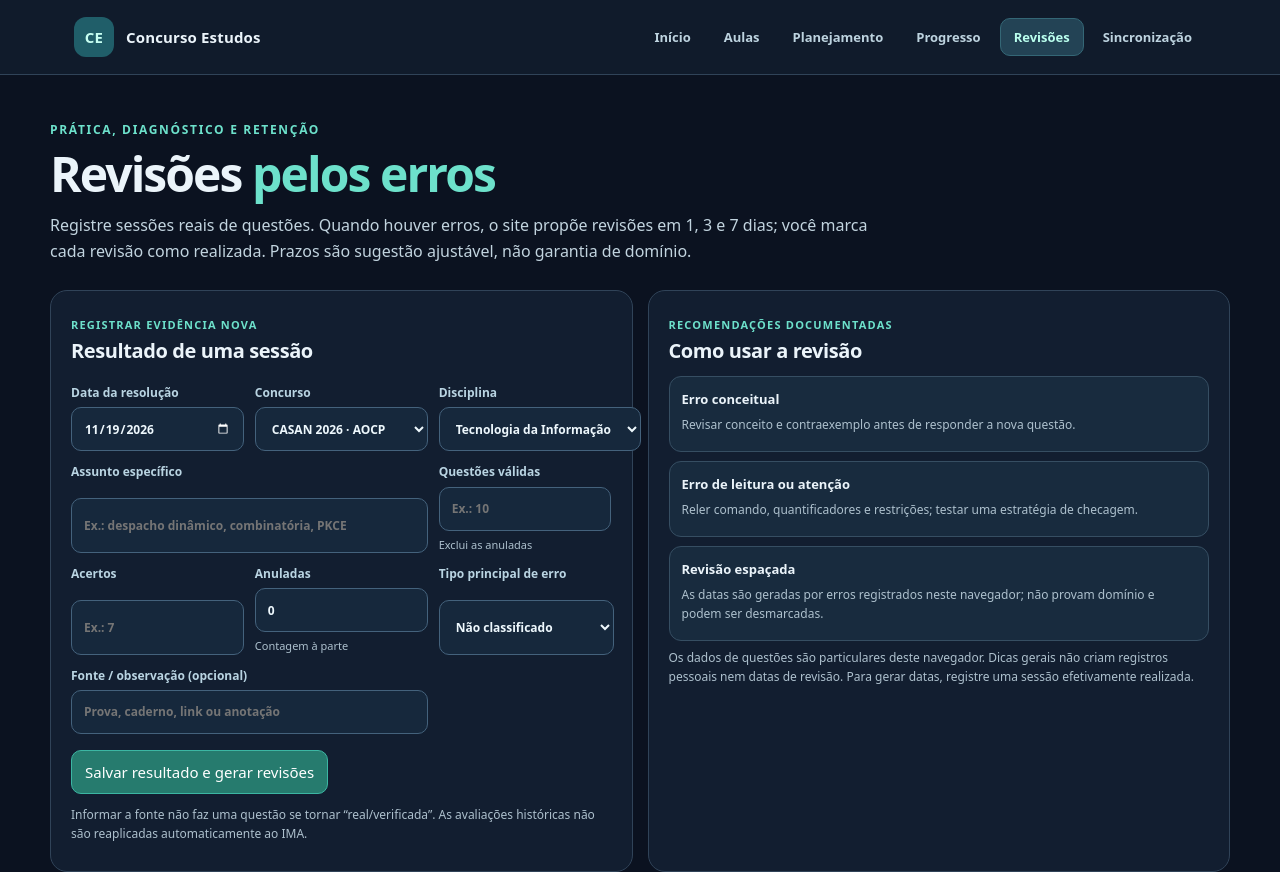
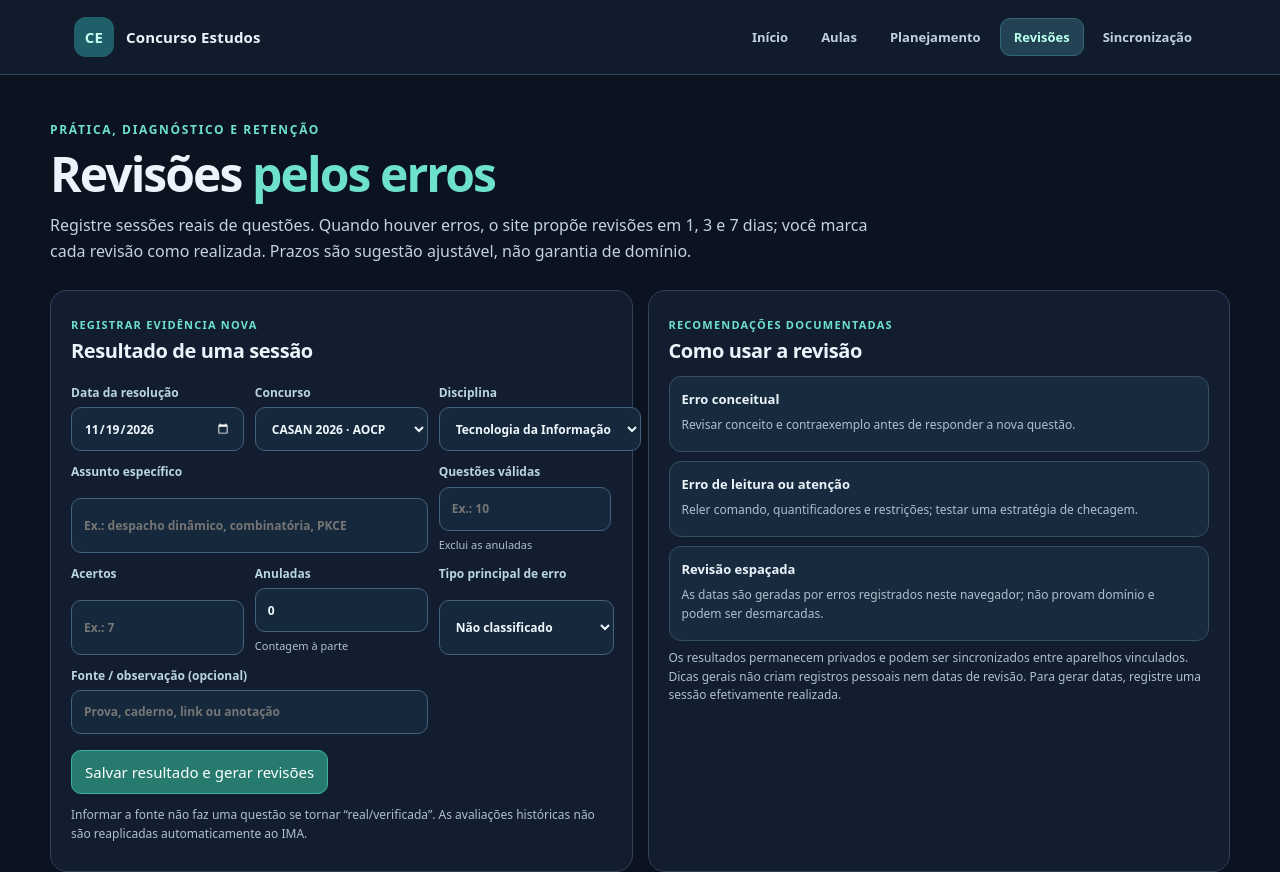
Before and after one commit to andrewmoreira02/concurso-estudos, a plain HTML site: page revisoes.html in a window 1280 px wide. Shown: the top 872 px of the page. Drawn offline with Linux system fonts and the light colour scheme.

Commit message:
Retirar área Progresso e cartões duplicados mantendo sincronização e backup na página de vínculo

```diff
--- a/revisoes.html
+++ b/revisoes.html
@@ -2,7 +2,7 @@
 <script src="assets/sync.js" defer></script>
 <link rel="stylesheet" href="assets/adaptive.css">
 <script src="assets/adaptive.js" defer></script>
-</head><body data-workspace="reviews"><header class="top"><div class="shell top-inner"><a class="brand" href="./"><span class="logo">CE</span><span>Concurso Estudos</span></a><nav class="primary-nav" aria-label="Navegação principal"><a href="./">Início</a><a href="aulas.html">Aulas</a><a href="planejamento.html">Planejamento</a><a href="progresso.html">Progresso</a><a class="active" aria-current="page" href="revisoes.html">Revisões</a></nav></div></header><main class="shell workspace">
+</head><body data-workspace="reviews"><header class="top"><div class="shell top-inner"><a class="brand" href="./"><span class="logo">CE</span><span>Concurso Estudos</span></a><nav class="primary-nav" aria-label="Navegação principal"><a href="./">Início</a><a href="aulas.html">Aulas</a><a href="planejamento.html">Planejamento</a><a class="active" aria-current="page" href="revisoes.html">Revisões</a></nav></div></header><main class="shell workspace">
 <header class="workspace-intro"><div class="eyebrow">Prática, diagnóstico e retenção</div><h1>Revisões <em>pelos erros</em></h1><p class="lead">Registre sessões reais de questões. Quando houver erros, o site propõe revisões em 1, 3 e 7 dias; você marca cada revisão como realizada. Prazos são sugestão ajustável, não garantia de domínio.</p></header>
 <div class="workspace-grid"><section class="panel span-6"><span class="panel-label">Registrar evidência nova</span><h2>Resultado de uma sessão</h2><form id="practiceForm"><div class="field-grid">
 <label class="field-group">Data da resolução<input class="date-field" required id="practiceDate" name="date" type="date"></label>
@@ -16,7 +16,7 @@
 <label class="field-group wide">Fonte / observação (opcional)<input class="text-field" type="text" id="practiceSource" name="source" maxlength="240" placeholder="Prova, caderno, link ou anotação"></label></div>
 <div class="button-bar"><button class="ui-btn primary" type="submit">Salvar resultado e gerar revisões</button><span id="practiceStatus" role="status" class="statusline"></span></div>
 </form><p class="note-small">Informar a fonte não faz uma questão se tornar “real/verificada”. As avaliações históricas não são reaplicadas automaticamente ao IMA.</p></section>
-<section class="panel span-6"><span class="panel-label">Recomendações documentadas</span><h2>Como usar a revisão</h2><div id="historicalSignals" class="evidence-panel"></div><p class="note-small">Os dados de questões são particulares deste navegador. Dicas gerais não criam registros pessoais nem datas de revisão. Para gerar datas, registre uma sessão efetivamente realizada.</p></section>
+<section class="panel span-6"><span class="panel-label">Recomendações documentadas</span><h2>Como usar a revisão</h2><div id="historicalSignals" class="evidence-panel"></div><p class="note-small">Os resultados permanecem privados e podem ser sincronizados entre aparelhos vinculados. Dicas gerais não criam registros pessoais nem datas de revisão. Para gerar datas, registre uma sessão efetivamente realizada.</p></section>
 <section class="panel span-12"><div class="week-nav"><div><span class="panel-label">Fila pessoal</span><h2>Revisões programadas</h2><p class="note-small" id="queueSummary">Somente erros registrados geram lembretes locais nesta página.</p></div><div class="button-bar"><label class="field-group" for="queueFilter">Mostrar<select class="select-field" id="queueFilter"><option value="all">Todas</option><option value="open">Pendentes</option><option value="done">Realizadas</option></select></label></div></div><div id="reviewQueue" class="review-queue" aria-live="polite"></div></section>
 <section class="panel span-12"><span class="panel-label">Histórico deste navegador</span><h2>Sessões de questões registradas</h2><div id="practiceHistory" class="history-list"></div><p class="note-small">É possível excluir um registro criado por engano. Os backups do painel devem ser preservados antes de limpar os dados do navegador.</p></section></div>
 <footer class="foot">Dados de planejamento derivados dos registros do Projeto Concurso, consultados em 19/11/2026. O progresso pode sincronizar entre seus aparelhos vinculados; a Biblioteca privada do ChatGPT não é atualizada automaticamente. Sugestões de navegação locais são calculadas ao abrir e após novas marcações. A revisão e publicação editorial do conteúdo são responsabilidade da tarefa agendada do ChatGPT. <a href="aulas.html">Biblioteca de aulas</a>.</footer></main></body></html>
```
